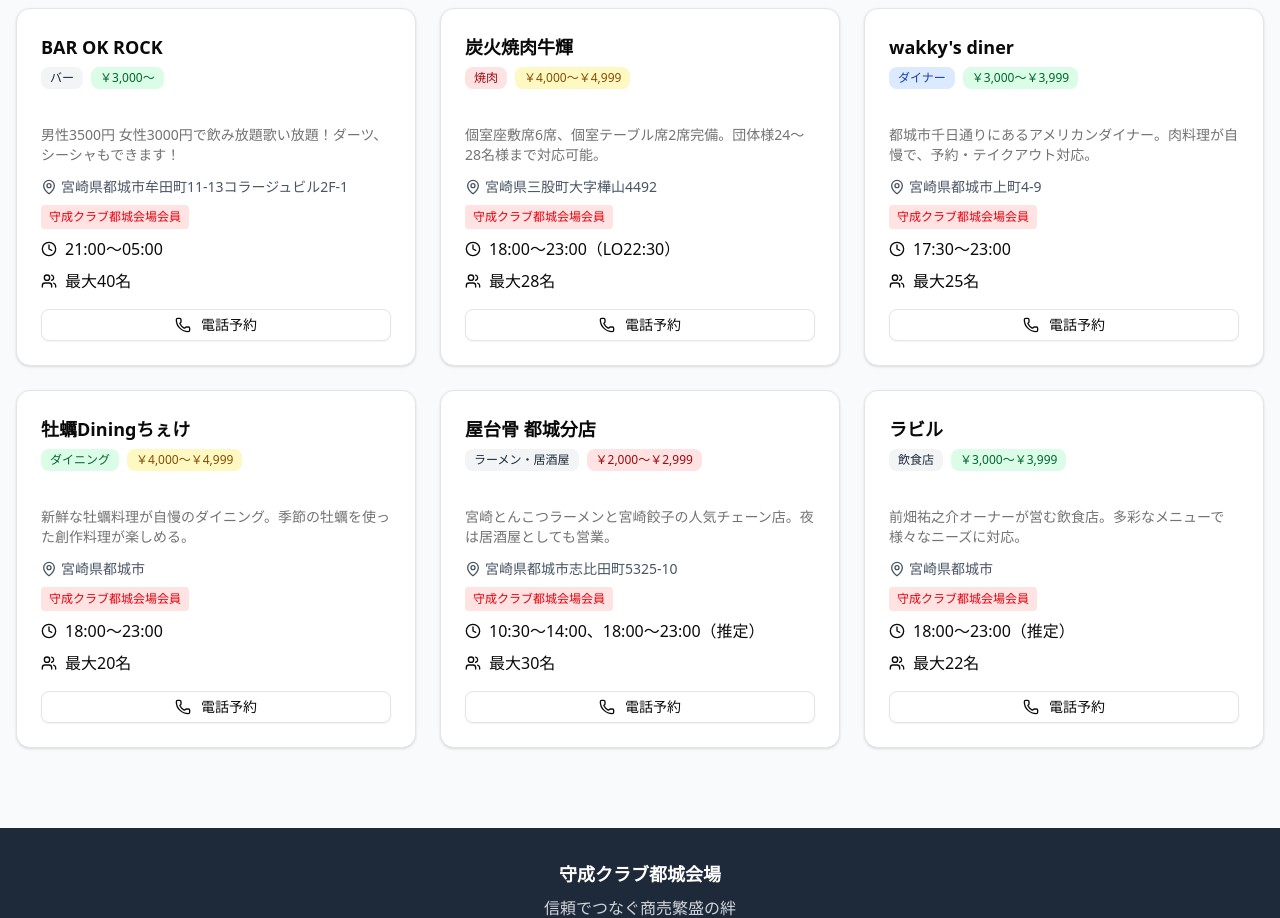
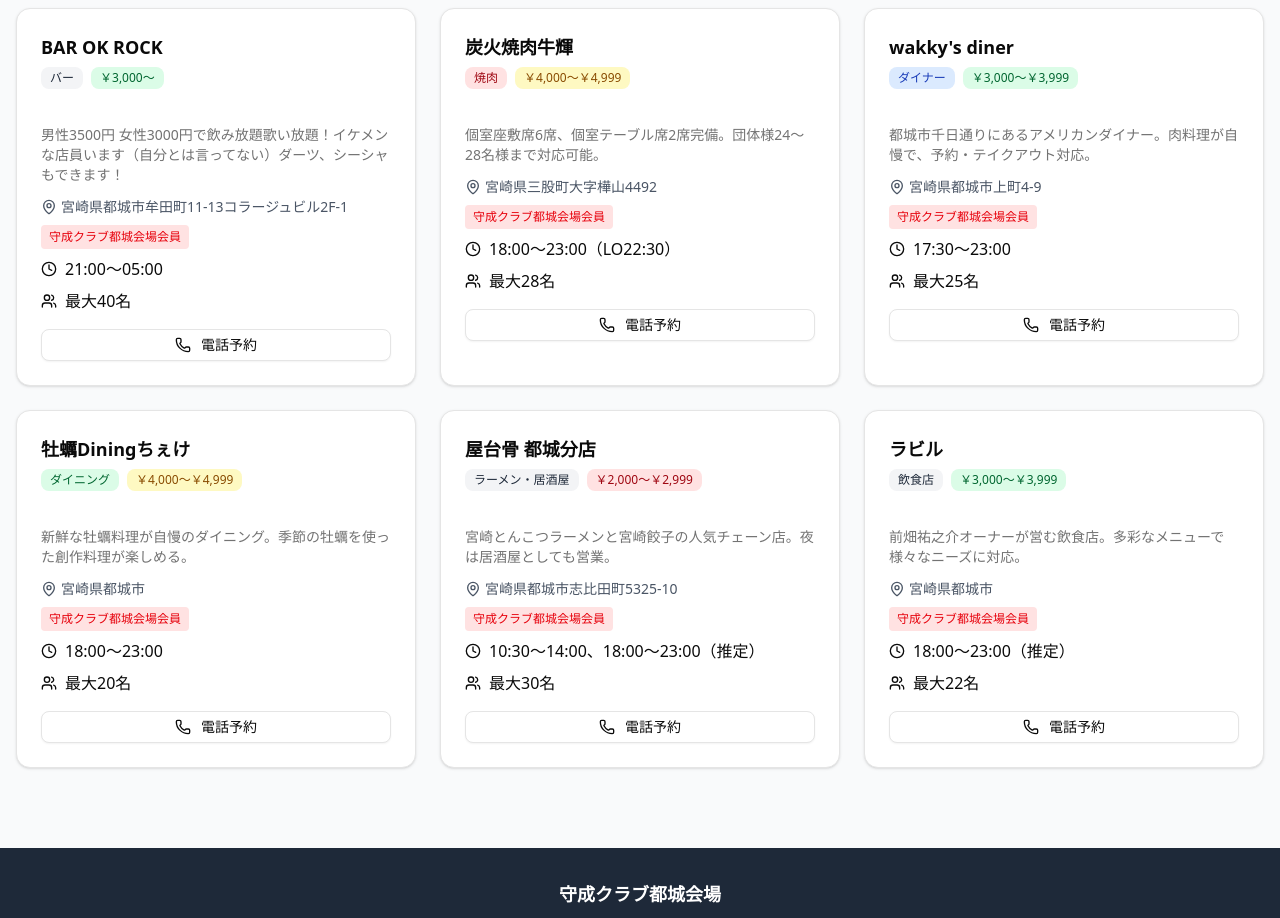
Before and after one commit to OfficePlata/shusei-miyakonojo-map, a React (Vite) app: page / in a window 1280 px wide. Shown: the part 1860-2778 px from the top of the page. Built offline with nearby package versions, Linux system fonts and the light colour scheme.

Commit message:
Update restaurants.js

```diff
--- a/src/data/restaurants.js
+++ b/src/data/restaurants.js
@@ -264,7 +264,7 @@
     id: 13,
     name: "BAR OK ROCK",
     genre: "バー",
-    description: "男性3500円 女性3000円で飲み放題歌い放題！ダーツ、シーシャもできます！",
+    description: "男性3500円 女性3000円で飲み放題歌い放題！イケメンな店員います（自分とは言ってない）ダーツ、シーシャもできます！",
     address: "宮崎県都城市牟田町11-13コラージュビル2F-1",
     latitude: 31.7271105,
     longitude: 131.0599101,
```
